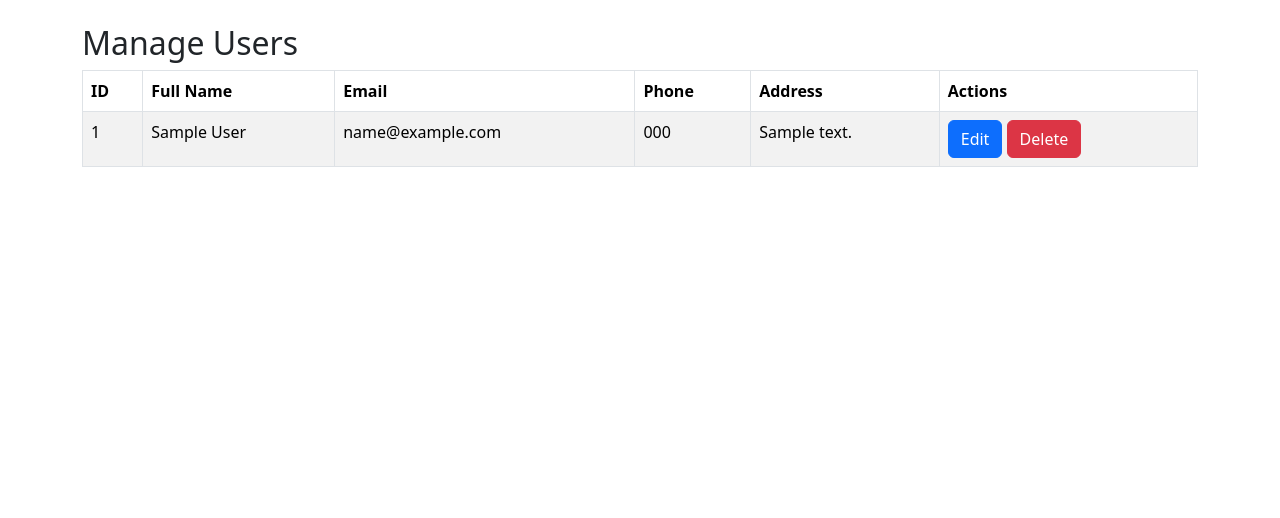
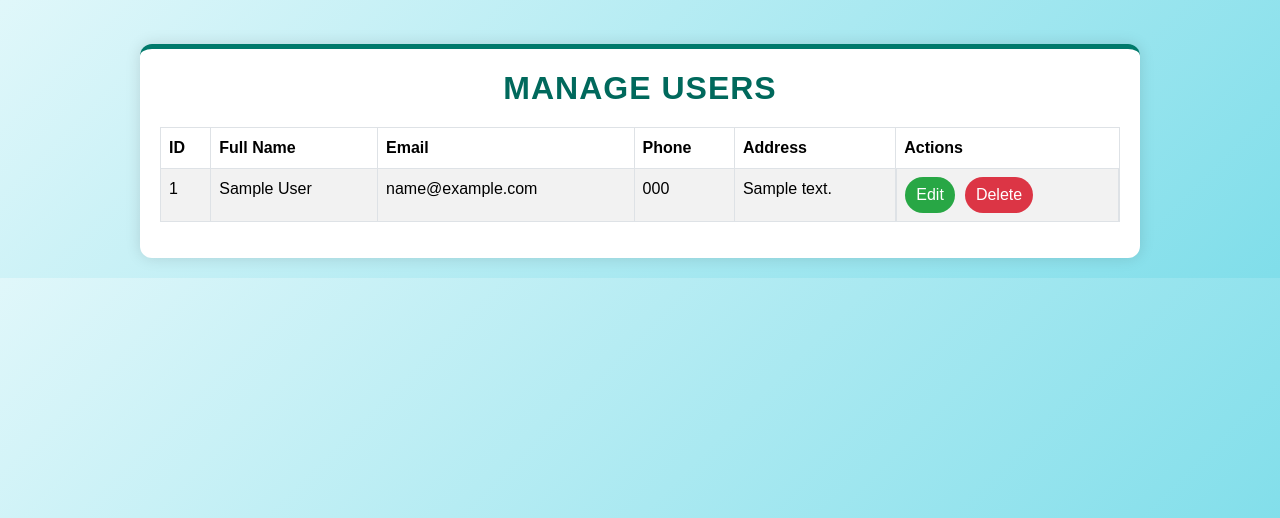
Before and after one commit to njg37/intern-PHP-MYSQL, a PHP site: page /manage_users.php in a window 1280 px wide. Shown: the top 518 px of the page. Run offline with PHP 8.4, Linux system fonts and the light colour scheme; tables that the repository leaves empty or names only in its code hold one stand-in row (values such as "Sample post").

Commit message:
css styling in manage user

```diff
--- a/manage_users.php
+++ b/manage_users.php
@@ -1,7 +1,6 @@
 <?php
 
 require_once "database.php";
-
 
 $sql = "SELECT * FROM users";
 $result = mysqli_query($conn, $sql);
@@ -14,6 +13,156 @@ $result = mysqli_query($conn, $sql);
     <meta name="viewport" content="width=device-width, initial-scale=1.0">
     <title>Manage Users</title>
     <link rel="stylesheet" href="https://cdn.jsdelivr.net/npm/bootstrap@5.3.2/dist/css/bootstrap.min.css" integrity="sha384-T3c6CoIi6uLrA9TneNEoa7RxnatzjcDSCmG1MXxSR1GAsXEV/Dwwykc2MPK8M2HN" crossorigin="anonymous">
+    <style>
+    body {
+        font-family: 'Poppins', sans-serif;
+        background: linear-gradient(135deg, #e0f7fa, #80deea);
+        padding: 20px;
+        margin: 0;
+    }
+
+    .container {
+        width: 100%;
+        max-width: 1000px;
+        margin: auto;
+        background: #ffffff;
+        padding: 20px;
+        border-radius: 12px;
+        box-shadow: 0px 0px 15px 0px #00000020;
+        transition: transform 0.3s ease, box-shadow 0.3s ease;
+        border-top: 5px solid #00796b;
+        overflow-x: auto;
+    }
+
+    .container:hover {
+        transform: scale(1.03);
+        box-shadow: 0px 0px 30px 0px #00000040;
+    }
+
+    h2 {
+        text-align: center;
+        color: #00695c;
+        margin-bottom: 20px;
+        font-weight: 600;
+        text-transform: uppercase;
+        letter-spacing: 1px;
+    }
+
+    table {
+        width: 100%;
+        margin-bottom: 20px;
+        border-collapse: collapse;
+        min-width: 600px;
+    }
+
+    table, th, td {
+        border: 1px solid #dee2e6;
+    }
+
+    th, td {
+        padding: 12px;
+        text-align: left;
+    }
+
+    th {
+        background-color: #e0f2f1;
+        color: #00796b;
+        font-weight: 600;
+    }
+
+    tr:hover {
+        background-color: #e0f7fa;
+    }
+
+    .action-buttons {
+        display: flex;
+        gap: 10px;
+    }
+
+    .btn {
+        padding: 5px 10px;
+        border-radius: 20px;
+        text-decoration: none;
+        color: white;
+        transition: background-color 0.3s ease, transform 0.3s ease;
+    }
+
+    .btn-edit {
+        background-color: #28a745;
+    }
+
+    .btn-edit:hover {
+        background-color: #218838;
+        transform: translateY(-4px);
+    }
+
+    .btn-delete {
+        background-color: #dc3545;
+    }
+
+    .btn-delete:hover {
+        background-color: #c82333;
+        transform: translateY(-4px);
+    }
+
+    @media (max-width: 768px) {
+        .container {
+            padding: 15px;
+        }
+
+        h2 {
+            font-size: 24px;
+            margin-bottom: 15px;
+        }
+
+        th, td {
+            padding: 10px;
+            font-size: 14px;
+        }
+
+        .btn {
+            padding: 4px 8px;
+            font-size: 14px;
+        }
+    }
+
+    @media (max-width: 576px) {
+        h2 {
+            font-size: 20px;
+        }
+
+        th, td {
+            padding: 8px;
+            font-size: 12px;
+        }
+
+        .btn {
+            padding: 3px 6px;
+            font-size: 12px;
+        }
+    }
+
+    @media (max-width: 375px) {
+        h2 {
+            font-size: 18px;
+        }
+
+        th, td {
+            padding: 6px;
+            font-size: 11px;
+        }
+
+        .btn {
+            padding: 2px 5px;
+            font-size: 11px;
+        }
+
+        .action-buttons {
+            flex-direction: column;
+        }
+    }
+</style>
+
 </head>
 <body>
     <div class="container mt-4">
@@ -38,9 +187,9 @@ $result = mysqli_query($conn, $sql);
                             <td><?php echo $row['email']; ?></td>
                             <td><?php echo $row['phone']; ?></td>
                             <td><?php echo $row['address']; ?></td>
-                            <td>
-                                <a href="edit_user.php?id=<?php echo $row['id']; ?>" class="btn btn-primary">Edit</a>
-                                <a href="delete_user.php?id=<?php echo $row['id']; ?>" class="btn btn-danger" onclick="return confirm('Are you sure you want to delete this user?');">Delete</a>
+                            <td class="action-buttons">
+                                <a href="edit_user.php?id=<?php echo $row['id']; ?>" class="btn btn-edit">Edit</a>
+                                <a href="delete_user.php?id=<?php echo $row['id']; ?>" class="btn btn-delete" onclick="return confirm('Are you sure you want to delete this user?');">Delete</a>
                             </td>
                         </tr>
                     <?php endwhile; ?>
```
